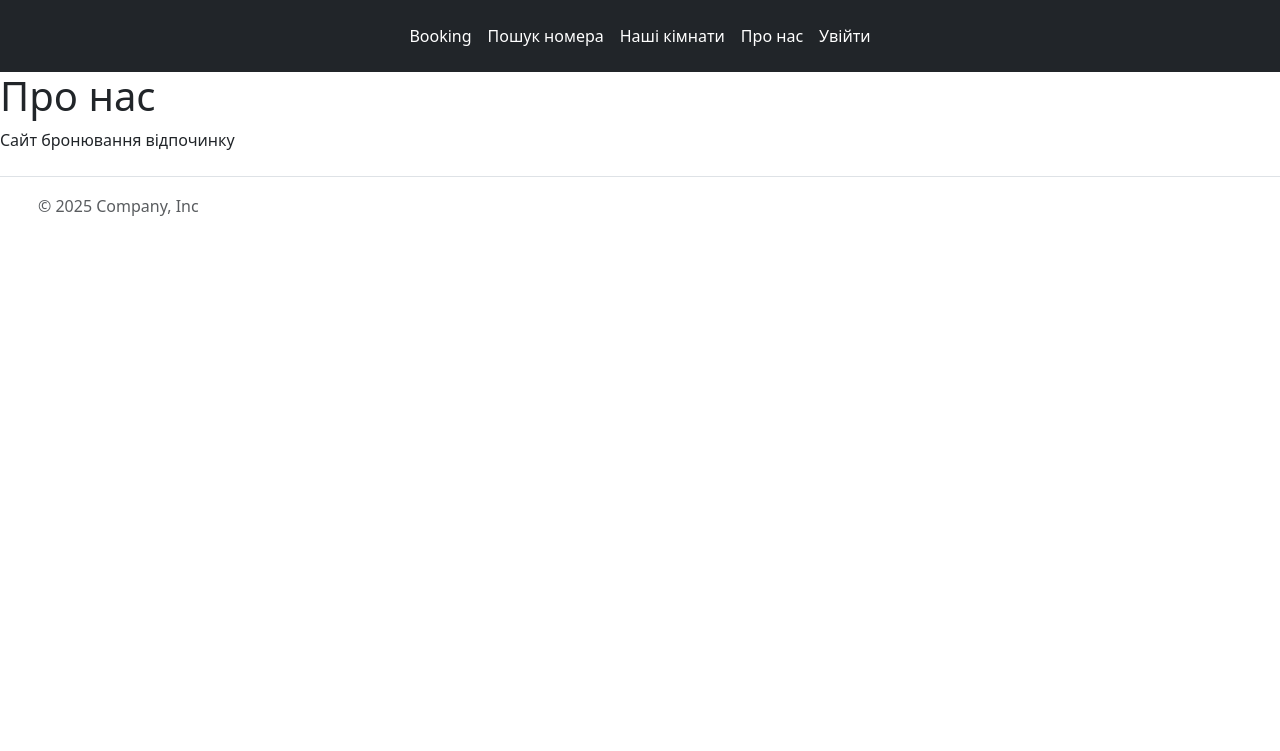
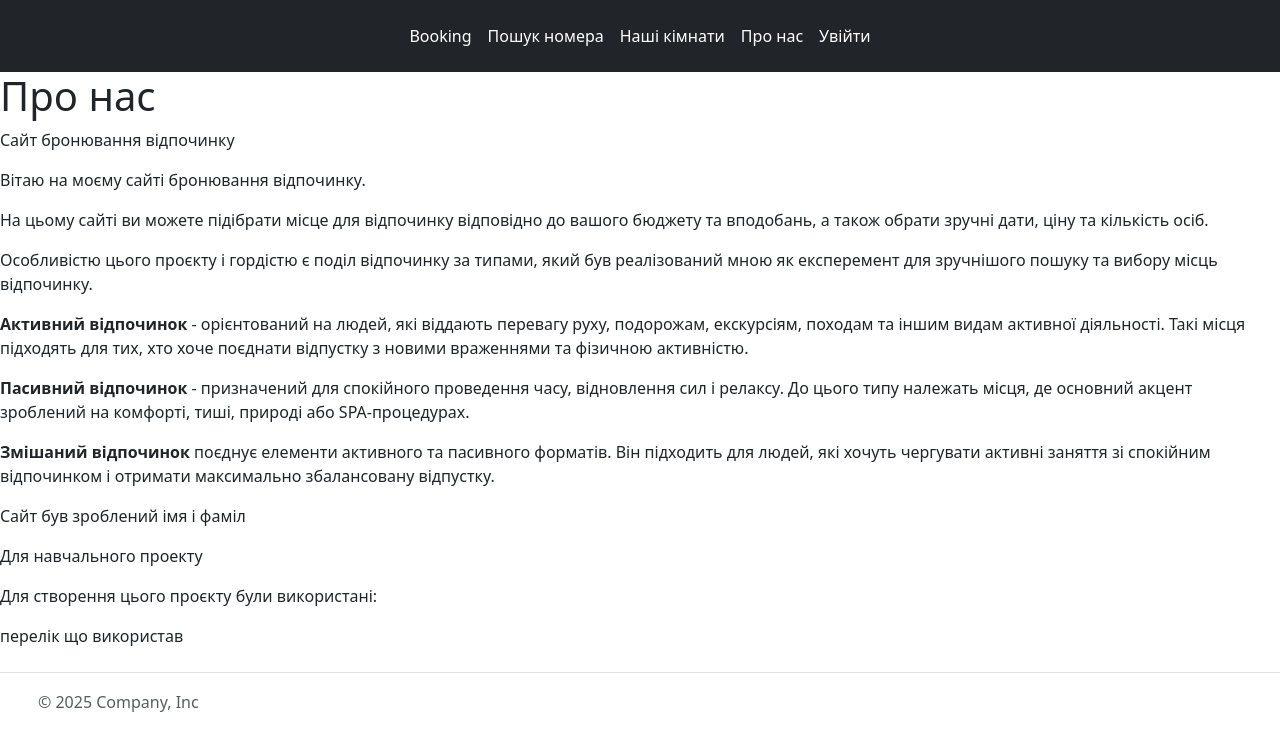
Before and after one commit to vadimanceglov-afk/Veer, a Django app: page /sef/ in a window 1280 px wide. Shown: the top 751 px of the page. Run offline with Django 4.2, Linux system fonts and the light colour scheme.

Commit message:
Оновлення проекту: зміни у моделях, шаблонах та міграціях

```diff
--- a/reevs/views.py
+++ b/reevs/views.py
@@ -22,6 +22,7 @@ def main_page(request):
         "min_price": "",
         "max_price": "",
         "capacity": "",
+        "tep": "",
     }
 
     if request.method == "POST":
@@ -29,6 +30,7 @@ def main_page(request):
         start_date = request.POST.get("start_date")
         end_date = request.POST.get("end_date")
         capacity = request.POST.get("capacity")
+        tep = request.POST.get("tep")
         min_price = request.POST.get("min_price")
         max_price = request.POST.get("max_price")
 
@@ -42,6 +44,8 @@ def main_page(request):
                 rests = rests.filter(min_price__gte=min_price)
             if max_price:
                 rests = rests.filter(max_price__gte=max_price)
+            if tep:
+                rests = rests.filter(tep = tep)
 
         context = {
             "rests": rests,
@@ -50,6 +54,7 @@ def main_page(request):
             "min_price": min_price,
             "max_price": max_price,
             "capacity": capacity,
+            "tep": tep,
         }
 
     return render(request=request, template_name="rests/main_page.html", context=context)
--- a/templates/rests/rests_list.html
+++ b/templates/rests/rests_list.html
@@ -3,7 +3,8 @@
     <h1>Наші кімнати</h1>
     {% for rest in rests %}
         <img src="{{ rest.photo.url }}">
-        <h3>Кімната №{{ rest.number }} {{ rest.category }}</h3>
+        <h3>Кімната №{{ rest.number }} {{ rest.category }} </h3>
+        <p>Тип: {{ rest.tep }}</p>
         <p>Місць: {{ rest.capacity }}</p>
         <p>Ціна: {{ rest.price }} грн</p>
         <p><a href="#">Забронювати</a></p>
--- a/templates/rests/sef.html
+++ b/templates/rests/sef.html
@@ -2,4 +2,32 @@
 {% block content %}
     <h1>Про нас</h1>
     <p>Сайт бронювання відпочинку</p>
+    <p>Вітаю на моєму сайті бронювання відпочинку.</p>
+    <p>
+        На цьому сайті ви можете підібрати місце для відпочинку відповідно до вашого бюджету та вподобань,
+        а також обрати зручні дати, ціну та кількість осіб.
+    </p>
+    <p>
+        Особливістю цього проєкту і гордістю є поділ відпочинку за типами, який був реалізований мною як експеремент
+        для зручнішого пошуку та вибору місць відпочинку.
+    </p>
+    <p>
+        <strong>Активний відпочинок</strong> - орієнтований на людей, які віддають перевагу руху,
+        подорожам, екскурсіям,
+        походам та іншим видам активної діяльності.
+        Такі місця підходять для тих, хто хоче поєднати відпустку з новими враженнями та фізичною активністю.
+    </p>
+    <p>
+        <strong>Пасивний відпочинок</strong> - призначений для спокійного проведення часу, відновлення сил і релаксу.
+        До цього типу належать місця, де основний акцент зроблений на комфорті, тиші, природі або SPA-процедурах.
+    </p>
+    <p>
+        <strong>Змішаний відпочинок</strong> поєднує елементи активного та пасивного форматів.
+        Він підходить для людей, які хочуть чергувати активні заняття зі спокійним відпочинком і отримати
+        максимально збалансовану відпустку.
+    </p>
+    <p>Сайт був зроблений імя і фаміл</p>
+    <p>Для навчального проекту</p>
+    <p>Для створення цього проєкту були використані:</p>
+    <p>перелік що використав</p>
 {% endblock %}
```
Also changed, not shown: reevs/models.py (+17 -9 lines), templates/rests/main_page.html (+12 -5 lines), db.sqlite3, reevs/migrations/0004_alter_rest_options_remove_rest_number_and_more.py (added), static/img/css/stayle.css (added).
